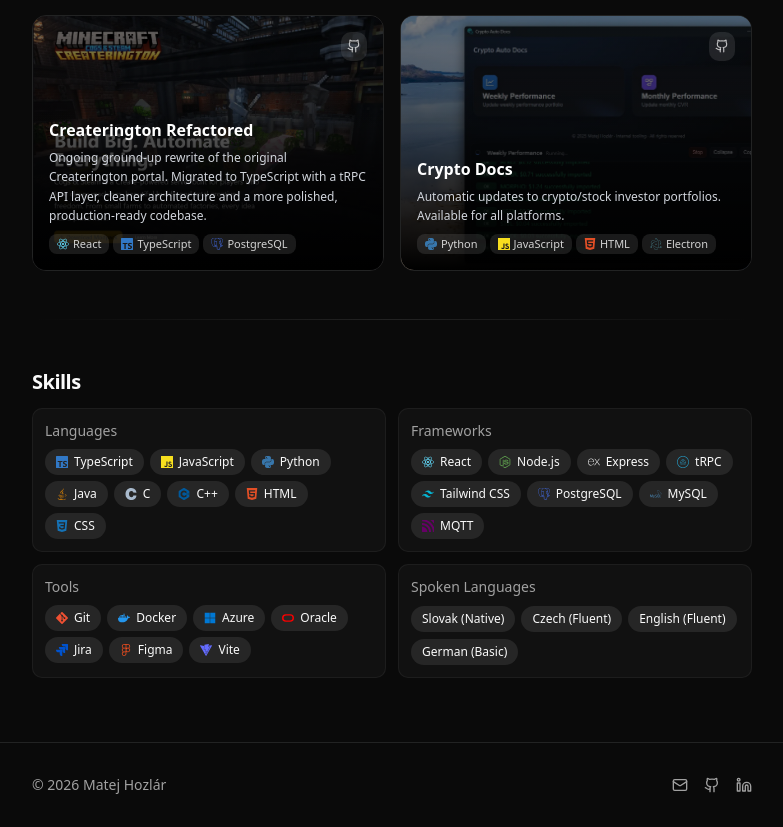
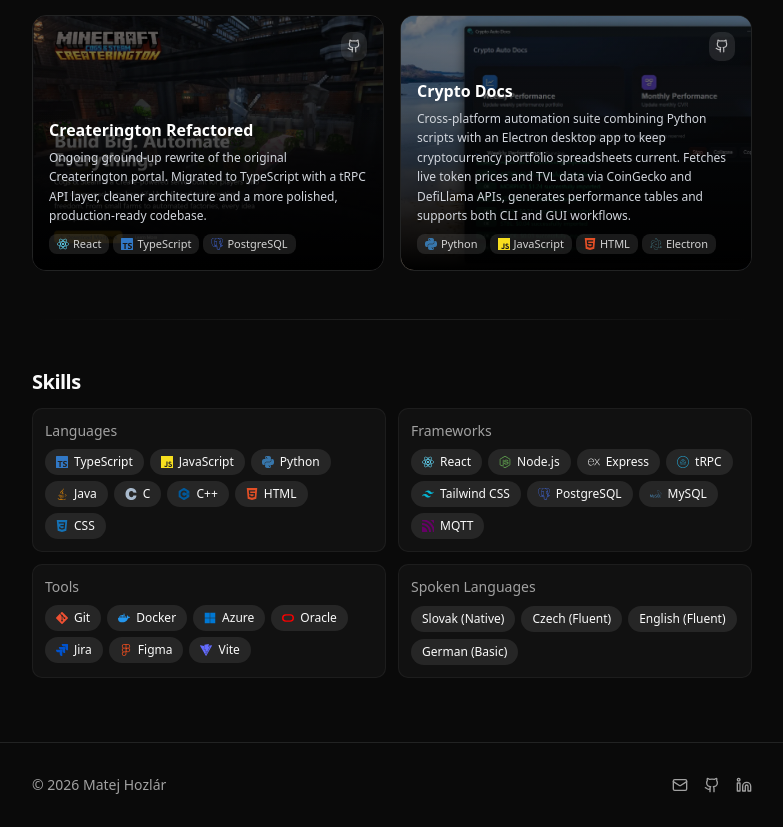
Before and after one commit to matejhozlar/resume, a React (Vite) app in the folder packages/client/: page / in a window 1280 px wide. Shown: the part 1415-2242 px from the top of the page, without its empty margins (248-1031 px from the left). Built offline with nearby package versions, Linux system fonts and the light colour scheme.

Commit message:
Improve Crypto Docs project description across all locales

```diff
--- a/packages/client/src/data/resume.ts
+++ b/packages/client/src/data/resume.ts
@@ -170,7 +170,7 @@ const enResume: TranslatedResumeFields = {
     },
     {
       description:
-        "Automatic updates to crypto/stock investor portfolios. Available for all platforms.",
+        "Cross-platform automation suite combining Python scripts with an Electron desktop app to keep cryptocurrency portfolio spreadsheets current. Fetches live token prices and TVL data via CoinGecko and DefiLlama APIs, generates performance tables and supports both CLI and GUI workflows.",
     },
   ],
   skills: {
@@ -252,7 +252,7 @@ const skResume: TranslatedResumeFields = {
     },
     {
       description:
-        "Automatické aktualizácie portfólií krypto/akciových investorov. Dostupné pre všetky platformy.",
+        "Multiplatformová automatizačná sada kombinujúca Python skripty s Electron desktopovou aplikáciou na udržiavanie kryptomenových portfóliových tabuliek aktuálnych. Získava živé ceny tokenov a TVL dáta cez CoinGecko a DefiLlama API, generuje výkonnostné tabuľky a podporuje CLI aj GUI pracovné postupy.",
     },
   ],
   skills: {
@@ -334,7 +334,7 @@ const csResume: TranslatedResumeFields = {
     },
     {
       description:
-        "Automatické aktualizace portfolií krypto/akciových investorů. Dostupné pro všechny platformy.",
+        "Multiplatformní automatizační sada kombinující Python skripty s Electron desktopovou aplikací pro udržování kryptoměnových portfoliových tabulek aktuálních. Získává živé ceny tokenů a TVL data přes CoinGecko a DefiLlama API, generuje výkonnostní tabulky a podporuje CLI i GUI pracovní postupy.",
     },
   ],
   skills: {
```
